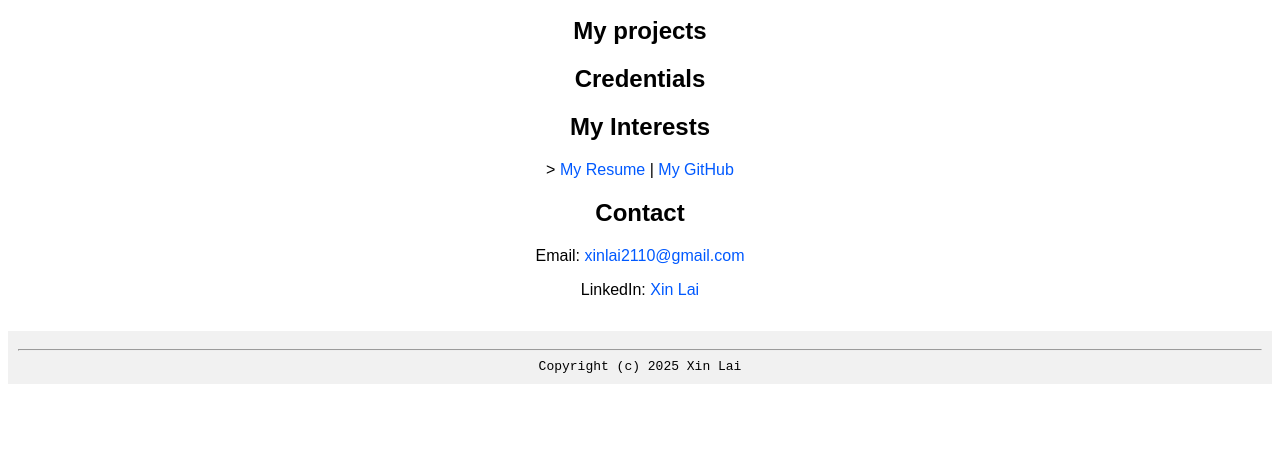
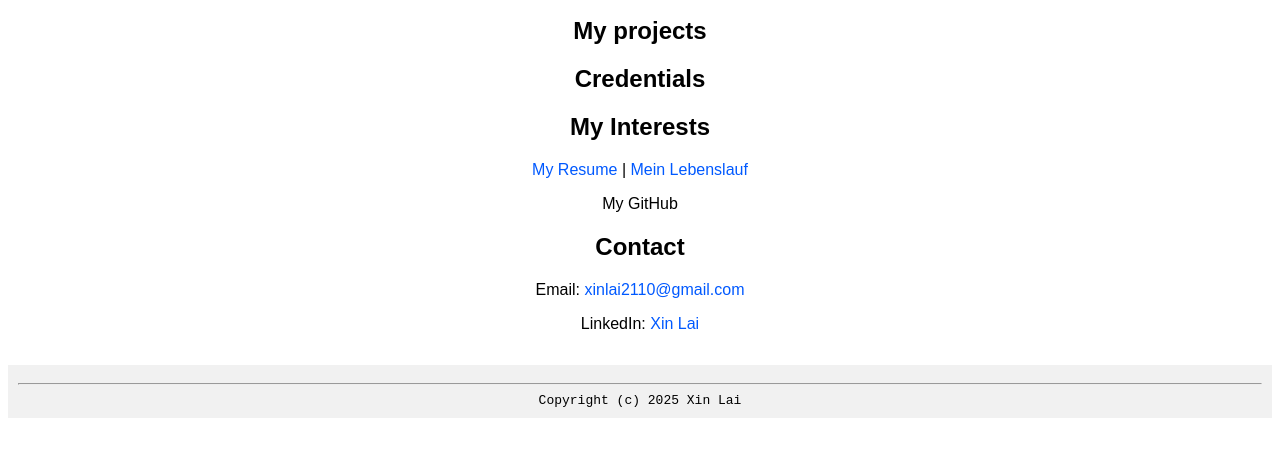
Before and after one commit to XinLai5/xinlai.github.io, a plain HTML site: page index.html in a window 1280 px wide. Shown: the part 105-562 px from the top of the page. Drawn offline with Linux system fonts and the light colour scheme.

Commit message:
update_resume

```diff
--- a/index.html
+++ b/index.html
@@ -20,7 +20,9 @@
    <h2>My projects</h2>
    <h2>Credentials</h2>
    <h2>My Interests</h2>
-   <p>><a href="resume_de.html">  My Resume </a>|<a href="https://github.com/XinLai5"> My GitHub </a> </p>
+   <p id="resume-en"><a href="resume_en.html"> My Resume</a> | <a href="resume_de.html">Mein Lebenslauf </a></p>
+
+    <p <a href="https://github.com/XinLai5"> My GitHub </a> </p>
    <h2>Contact</h2>
    <p>Email: <a href="mailto:xinlai2110@gmail.com">xinlai2110@gmail.com</a></p>
    <p>LinkedIn: <a href="https://linkedin.com/in/xin-lai-239b27213">Xin Lai</a></p>
```
Also changed, not shown: resume_en.html (+0 -4 lines).
